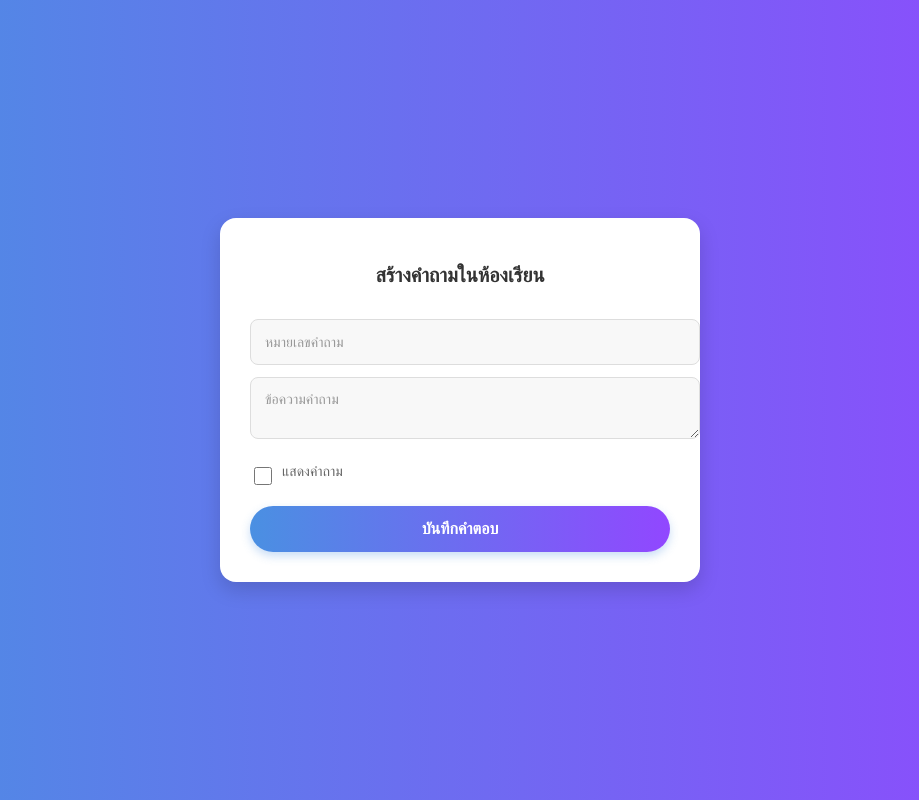
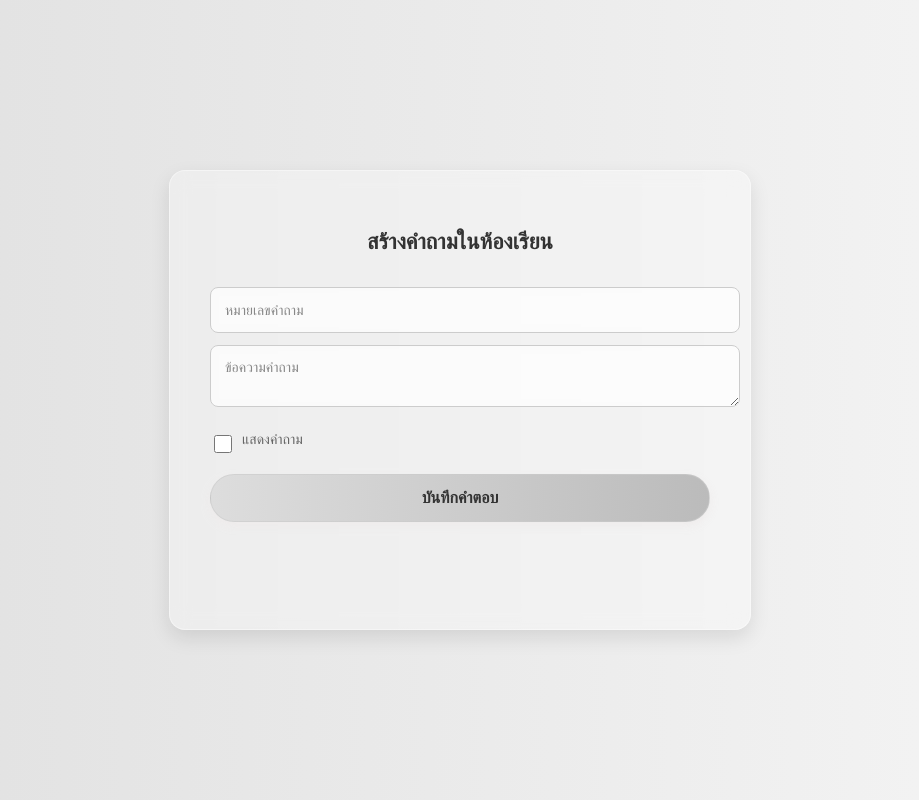
Before and after one commit to TheTable1/project_web2024, a plain HTML site: page web/manage_questions.html in a window 1280 px wide. Shown: the whole page, without its empty margins (180-1099 px from the left). Drawn offline with Linux system fonts and the light colour scheme; no server answers.

Commit message:
update.questions

```diff
--- a/web/manage_questions.html
+++ b/web/manage_questions.html
@@ -9,37 +9,41 @@
     <script src="https://www.gstatic.com/firebasejs/10.8.0/firebase-firestore-compat.js"></script>
 
     <style>
-        /* Layout */
+       /* Layout */
 body {
     display: flex;
     justify-content: center;
     align-items: center;
     font-family: 'Poppins', sans-serif;
-    background: linear-gradient(to right, #4A90E2, #9147FF);
+    background: linear-gradient(to right, #e0e0e0, #f5f5f5);
     color: #333;
     text-align: center;
     height: 100vh;
     margin: 0;
 }
 
-/* Card Container */
+/* Card Container (Glassmorphism) */
 .container {
-    max-width: 420px;
-    background: #fff;
-    padding: 30px;
+    width: 606px;  /* กำหนดความกว้างตรงกับที่ต้องการ */
+    height: 378px; /* กำหนดความสูงตรงกับที่ต้องการ */
+    max-width: 500px; /* ขยายขนาดกล่อง */
+    padding: 40px; /* เพิ่มพื้นที่ขอบใน */
+    background: rgba(255, 255, 255, 0.3);
     border-radius: 16px;
-    box-shadow: 0 8px 20px rgba(0, 0, 0, 0.15);
+    box-shadow: 0 8px 20px rgba(0, 0, 0, 0.1);
+    backdrop-filter: blur(10px);
+    border: 1px solid rgba(255, 255, 255, 0.4);
     transition: 0.3s;
 }
 
 .container:hover {
     transform: translateY(-5px);
-    box-shadow: 0 12px 25px rgba(0, 0, 0, 0.2);
+    box-shadow: 0 12px 25px rgba(0, 0, 0, 0.15);
 }
 
 /* Header */
 h2 {
-    font-size: 20px;
+    font-size: 22px;
     font-weight: bold;
     margin-bottom: 20px;
     color: #333;
@@ -51,30 +55,30 @@ input, textarea {
     padding: 14px;
     margin-top: 12px;
     border-radius: 8px;
-    border: 1px solid #ddd;
-    background: #F8F8F8;
+    border: 1px solid #ccc;
+    background: rgba(255, 255, 255, 0.6);
     color: #555;
     font-size: 14px;
     transition: 0.3s;
     text-align: left;
+    backdrop-filter: blur(5px);
 }
 
 input::placeholder, textarea::placeholder {
-    color: #999;
+    color: #888;
 }
 
 input:focus, textarea:focus {
-    background: #fff;
-    border-color: #4A90E2;
+    background: rgba(255, 255, 255, 0.8);
+    border-color: #888;
     outline: none;
-    box-shadow: 0 0 5px rgba(74, 144, 226, 0.4);
+    box-shadow: 0 0 5px rgba(0, 0, 0, 0.2);
 }
 
 /* Checkbox */
 label {
     display: flex;
     align-items: center;
-    justify-content: flex-start;
     font-size: 14px;
     margin-top: 12px;
     color: #666;
@@ -85,13 +89,13 @@ input[type="checkbox"] {
     width: 18px;
     height: 18px;
     margin-right: 10px;
-    accent-color: #4A90E2;
+    accent-color: #555;
 }
 
 /* Button */
 button {
-    background: linear-gradient(to right, #4A90E2, #9147FF);
-    color: white;
+    background: linear-gradient(to right, #ddd, #bbb);
+    color: #333;
     border: none;
     padding: 14px;
     cursor: pointer;
@@ -101,12 +105,19 @@ button {
     font-size: 16px;
     font-weight: bold;
     transition: 0.3s;
-    box-shadow: 0 4px 10px rgba(74, 144, 226, 0.3);
+    box-shadow: 0 4px 10px rgba(238, 234, 234, 0.875);
+    border: 1px solid rgba(203, 203, 203, 0.6);
 }
 
 button:hover {
-    background: linear-gradient(to right, #3A7BD5, #8338EC);
-    box-shadow: 0 6px 15px rgba(74, 144, 226, 0.4);
+    background: linear-gradient(to right, #ccc, #aaa);
+    box-shadow: 0 6px 15px rgba(0, 0, 0, 0.2);
+}
+
+/* เพิ่มเอฟเฟกต์ให้ปุ่มกดแล้วดูลึก */
+button:active {
+    transform: scale(0.98);
+    box-shadow: 0 2px 8px rgba(0, 0, 0, 0.3);
 }
 
     </style>
@@ -159,13 +170,16 @@ button:hover {
             const questionText = document.getElementById("questionText").value.trim();
             const questionShow = document.getElementById("questionShow").checked;
 
-            const urlParams = new URLSearchParams(window.location.search);
-            const subjectId = urlParams.get('subjectId');
+//------------------------///
+        // ตรวจสอบ subjectId จาก URL
+const urlParams = new URLSearchParams(window.location.search);
+const subjectId = urlParams.get('subjectId');
 
-            if (!subjectId) {
-                alert("❌ ไม่พบรหัสวิชา!");
-                return;
-            }
+if (!subjectId) {
+    alert("❌ ไม่พบรหัสวิชา! กำลังนำคุณกลับไปเลือกวิชา...");
+    window.location.href = "indexlogin.html";  // 🔄 กลับหน้าหลักอัตโนมัติ
+}
+//---------------------------------///
 
             if (questionNo === "" || questionText === "") {
                 alert("❌ กรุณากรอกข้อมูลให้ครบถ้วน");
```
Also changed, not shown: web/applogin.js (+19 -4 lines).
